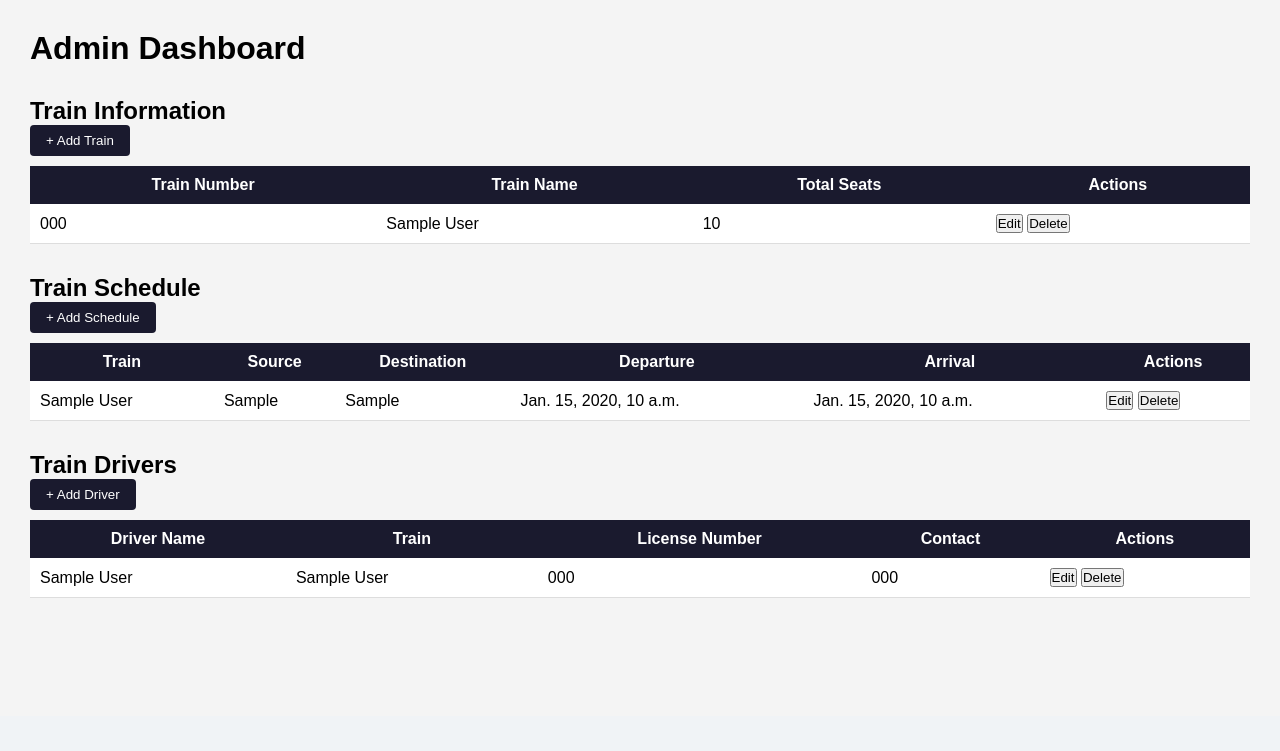
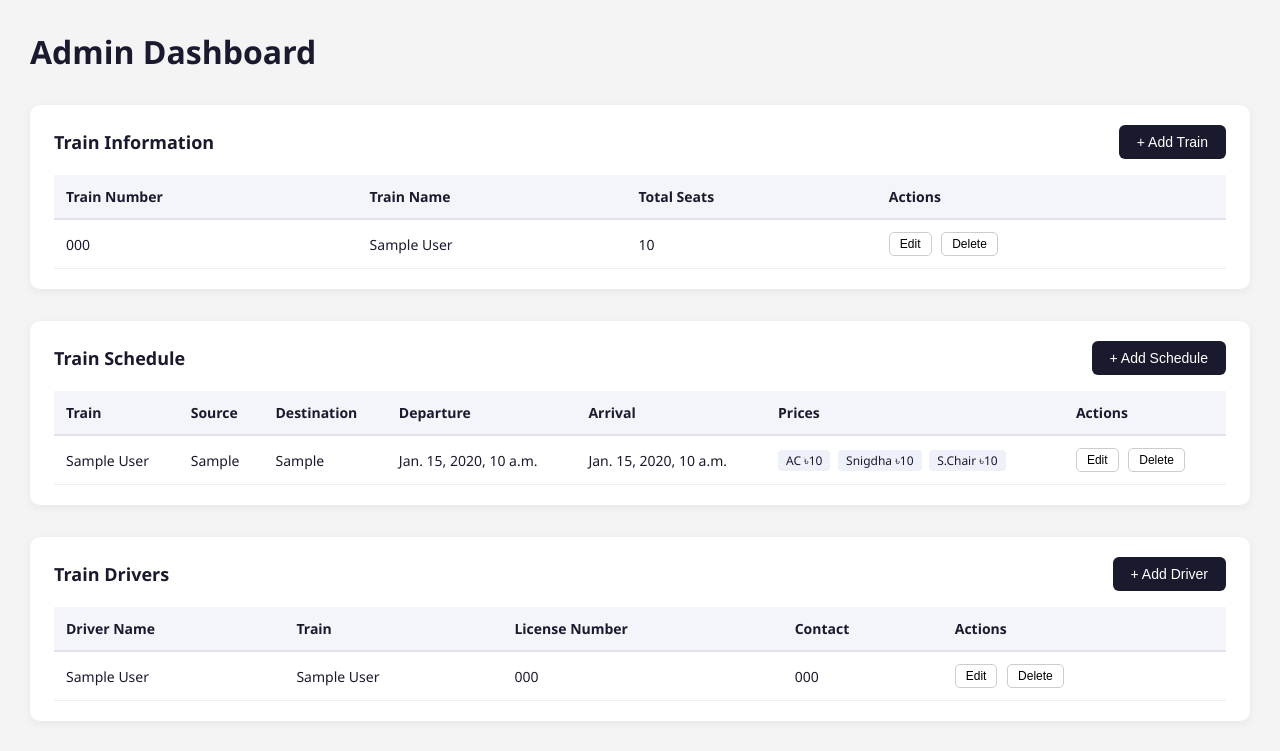
Before and after one commit to simanto-saha/Railway_Ticket, a Django app: page /super-admin-dashboard/ in a window 1280 px wide. Shown: the part 84-835 px from the top of the page. Before the commit the page ends 682 px from the top, so only its background shows below. Run offline with Django 5.2, Linux system fonts and the light colour scheme; a user stored in the database is signed in; tables that the repository leaves empty hold one stand-in row (values such as "Sample post").

Commit message:
systme admin fix

```diff
--- a/Ticket/Railway_Admin/templates/Railway_Admin/admin_dashboard.html
+++ b/Ticket/Railway_Admin/templates/Railway_Admin/admin_dashboard.html
@@ -1,84 +1,114 @@
 {% extends 'Railway_Admin/superuser_base.html' %}
 {% block content %}
+<style>
+    .dash-wrap { font-family: 'Segoe UI', sans-serif; color: #1a1a2e; }
+    .dash-section { margin-top: 32px; background: #fff; border-radius: 10px; padding: 20px 24px; box-shadow: 0 2px 10px rgba(0,0,0,0.06); }
+    .dash-section h2 { margin: 0 0 16px; font-size: 18px; display:flex; align-items:center; justify-content:space-between; }
+    .btn-primary { background: #1a1a2e; color:#fff; padding:9px 18px; border:none; border-radius:6px; cursor:pointer; font-size:14px; transition: background .2s; }
+    .btn-primary:hover { background:#33334d; }
+    .data-table { width:100%; border-collapse:collapse; margin-top:14px; font-size:14px; }
+    .data-table th { background:#f4f5fa; color:#1a1a2e; text-align:left; padding:12px; font-weight:600; border-bottom:2px solid #e2e2ea; }
+    .data-table td { padding:12px; border-bottom:1px solid #eee; }
+    .data-table tr:hover td { background:#fafafe; }
+    .row-actions button { background:none; border:1px solid #ccc; border-radius:5px; padding:4px 10px; margin-right:6px; cursor:pointer; font-size:12px; }
+    .row-actions button:hover { border-color:#1a1a2e; }
+    .empty-row td { text-align:center; color:#888; padding:16px; }
+    .price-badge { display:inline-block; background:#eef0fa; color:#1a1a2e; padding:2px 8px; border-radius:4px; font-size:12px; margin-right:4px; }
+
+    .modal-overlay { display:none; position:fixed; inset:0; background:rgba(0,0,0,0.45); align-items:center; justify-content:center; z-index:999; }
+    .modal-overlay.active { display:flex; }
+    .modal-box { background:#fff; border-radius:10px; padding:24px 28px; width:400px; max-width:90%; position:relative; max-height:90vh; overflow-y:auto; }
+    .modal-box h2 { margin-top:0; }
+    .modal-box input, .modal-box select { width:100%; padding:10px; margin-bottom:12px; border:1px solid #ddd; border-radius:6px; font-size:14px; box-sizing:border-box; }
+    .modal-box label { font-size:12px; color:#666; }
+    .close-btn { position:absolute; top:14px; right:16px; background:none; border:none; font-size:20px; cursor:pointer; color:#888; }
+    .submit-btn { width:100%; background:#1a1a2e; color:#fff; padding:11px; border:none; border-radius:6px; cursor:pointer; font-size:14px; margin-top:4px; }
+    .submit-btn:hover { background:#33334d; }
+    .error-text { color:#c0392b; font-size:13px; margin-bottom:10px; }
+    .price-row { display:flex; gap:8px; }
+    .price-row input { width:33%; }
+</style>
+
+<div class="dash-wrap">
 <h1>Admin Dashboard</h1>
 
 <!-- Train Information -->
-<h2 style="margin-top:30px;">Train Information</h2>
-<button onclick="openCreateTrain()" style="background:#1a1a2e; color:#fff; padding:8px 16px; border:none; border-radius:4px; cursor:pointer;">+ Add Train</button>
-<table style="width:100%; margin-top:10px; border-collapse:collapse; background:#fff;">
-    <tr style="background:#1a1a2e; color:#fff;">
-        <th style="padding:10px;">Train Number</th>
-        <th style="padding:10px;">Train Name</th>
-        <th style="padding:10px;">Total Seats</th>
-        <th style="padding:10px;">Actions</th>
-    </tr>
+<div class="dash-section">
+    <h2>Train Information <button class="btn-primary" onclick="openCreateTrain()">+ Add Train</button></h2>
+    <table class="data-table">
+        <tr><th>Train Number</th><th>Train Name</th><th>Total Seats</th><th>Actions</th></tr>
         <tbody id="trainTableBody">
         {% for train in trains %}
-    <tr id="train-row-{{ train.pk }}" style="border-bottom:1px solid #ddd;">
-        <td style="padding:10px;">{{ train.train_number }}</td>
-        <td style="padding:10px;">{{ train.train_name }}</td>
-        <td style="padding:10px;">{{ train.total_seats }}</td>
-        <td style="padding:10px;"><button type="button" onclick="editTrain({{ train.pk }})">Edit</button> <button type="button" onclick="deleteRow('/super-admin/train/{{ train.pk }}/delete/', 'train-row-{{ train.pk }}')">Delete</button></td>
+        <tr id="train-row-{{ train.pk }}">
+            <td>{{ train.train_number }}</td>
+            <td>{{ train.train_name }}</td>
+            <td>{{ train.total_seats }}</td>
+            <td class="row-actions">
+                <button type="button" onclick="editTrain({{ train.pk }})">Edit</button>
+                <button type="button" onclick="deleteRow('/super-admin/train/{{ train.pk }}/delete/', 'train-row-{{ train.pk }}')">Delete</button>
+            </td>
         </tr>
         {% empty %}
-    <tr id="no-trains-row"><td colspan="4" style="padding:10px;">Kono train nai.</td></tr>
+        <tr id="no-trains-row" class="empty-row"><td colspan="4">Kono train nai.</td></tr>
         {% endfor %}
         </tbody>
     </table>
+</div>
 
 <!-- Train Schedule -->
-<h2 style="margin-top:30px;">Train Schedule</h2>
-<button onclick="openCreateSchedule()" style="background:#1a1a2e; color:#fff; padding:8px 16px; border:none; border-radius:4px; cursor:pointer;">+ Add Schedule</button>
-<table style="width:100%; margin-top:10px; border-collapse:collapse; background:#fff;">
-    <tr style="background:#1a1a2e; color:#fff;">
-        <th style="padding:10px;">Train</th>
-        <th style="padding:10px;">Source</th>
-        <th style="padding:10px;">Destination</th>
-        <th style="padding:10px;">Departure</th>
-        <th style="padding:10px;">Arrival</th>
-        <th style="padding:10px;">Actions</th>
-    </tr>
+<div class="dash-section">
+    <h2>Train Schedule <button class="btn-primary" onclick="openCreateSchedule()">+ Add Schedule</button></h2>
+    <table class="data-table">
+        <tr><th>Train</th><th>Source</th><th>Destination</th><th>Departure</th><th>Arrival</th><th>Prices</th><th>Actions</th></tr>
         <tbody>
         {% for s in schedules %}
-    <tr id="schedule-row-{{ s.pk }}" style="border-bottom:1px solid #ddd;">
-        <td style="padding:10px;">{{ s.train.train_name }}</td>
-        <td style="padding:10px;">{{ s.source_station }}</td>
-        <td style="padding:10px;">{{ s.destination_station }}</td>
-        <td style="padding:10px;">{{ s.departure_time }}</td>
-        <td style="padding:10px;">{{ s.arrival_time }}</td>
-        <td style="padding:10px;"><button type="button" onclick="editSchedule({{ s.pk }})">Edit</button> <button type="button" onclick="deleteRow('/super-admin/schedule/{{ s.pk }}/delete/', 'schedule-row-{{ s.pk }}')">Delete</button></td>
+        <tr id="schedule-row-{{ s.pk }}">
+            <td>{{ s.train.train_name }}</td>
+            <td>{{ s.source_station }}</td>
+            <td>{{ s.destination_station }}</td>
+            <td>{{ s.departure_time }}</td>
+            <td>{{ s.arrival_time }}</td>
+            <td>
+                <span class="price-badge">AC ৳{{ s.ac_ticket_price|default:"-" }}</span>
+                <span class="price-badge">Snigdha ৳{{ s.singdha_ticket_price|default:"-" }}</span>
+                <span class="price-badge">S.Chair ৳{{ s.s_chair_ticket_price|default:"-" }}</span>
+            </td>
+            <td class="row-actions">
+                <button type="button" onclick="editSchedule({{ s.pk }})">Edit</button>
+                <button type="button" onclick="deleteRow('/super-admin/schedule/{{ s.pk }}/delete/', 'schedule-row-{{ s.pk }}')">Delete</button>
+            </td>
         </tr>
         {% empty %}
-    <tr><td colspan="6" style="padding:10px;">Kono schedule nai.</td></tr>
+        <tr class="empty-row"><td colspan="7">Kono schedule nai.</td></tr>
         {% endfor %}
         </tbody>
     </table>
+</div>
 
-<!-- Train Driver -->
-<h2 style="margin-top:30px;">Train Drivers</h2>
-<button onclick="openCreateDriver()" style="background:#1a1a2e; color:#fff; padding:8px 16px; border:none; border-radius:4px; cursor:pointer;">+ Add Driver</button>
-<table style="width:100%; margin-top:10px; border-collapse:collapse; background:#fff;">
-    <tr style="background:#1a1a2e; color:#fff;">
-        <th style="padding:10px;">Driver Name</th>
-        <th style="padding:10px;">Train</th>
-        <th style="padding:10px;">License Number</th>
-        <th style="padding:10px;">Contact</th>
-        <th style="padding:10px;">Actions</th>
-    </tr>
+<!-- Train Drivers -->
+<div class="dash-section">
+    <h2>Train Drivers <button class="btn-primary" onclick="openCreateDriver()">+ Add Driver</button></h2>
+    <table class="data-table">
+        <tr><th>Driver Name</th><th>Train</th><th>License Number</th><th>Contact</th><th>Actions</th></tr>
         <tbody>
         {% for d in drivers %}
-    <tr id="driver-row-{{ d.pk }}" style="border-bottom:1px solid #ddd;">
-        <td style="padding:10px;">{{ d.driver_name }}</td>
-        <td style="padding:10px;">{{ d.train.train_name }}</td>
-        <td style="padding:10px;">{{ d.license_number }}</td>
-        <td style="padding:10px;">{{ d.contact_number }}</td>
-        <td style="padding:10px;"><button type="button" onclick="editDriver({{ d.pk }})">Edit</button> <button type="button" onclick="deleteRow('{% url 'driver_delete' d.pk %}', 'driver-row-{{ d.pk }}')">Delete</button></td>
+        <tr id="driver-row-{{ d.pk }}">
+            <td>{{ d.driver_name }}</td>
+            <td>{{ d.train.train_name }}</td>
+            <td>{{ d.license_number }}</td>
+            <td>{{ d.contact_number }}</td>
+            <td class="row-actions">
+                <button type="button" onclick="editDriver({{ d.pk }})">Edit</button>
+                <button type="button" onclick="deleteRow('{% url 'driver_delete' d.pk %}', 'driver-row-{{ d.pk }}')">Delete</button>
+            </td>
         </tr>
         {% empty %}
-    <tr><td colspan="5" style="padding:10px;">Kono driver nai.</td></tr>
+        <tr class="empty-row"><td colspan="5">Kono driver nai.</td></tr>
         {% endfor %}
         </tbody>
     </table>
+</div>
+</div>
 
 <!-- Train Modal -->
 <div class="modal-overlay" id="trainModal">
@@ -104,7 +134,7 @@
         <div class="error-text" id="scheduleError" style="display:none;"></div>
         <form id="scheduleForm" onsubmit="submitForm(event, this.dataset.url || '{% url 'schedule_create' %}', 'scheduleError', 'scheduleModal', reloadDashboard)">
             {% csrf_token %}
-            <select name="train" required style="width:100%; padding:10px; margin-bottom:12px;">
+            <select name="train" required>
                 <option value="">-- Select Train --</option>
                 {% for train in trains %}
                 <option value="{{ train.pk }}">{{ train.train_name }}</option>
@@ -112,10 +142,16 @@
             </select>
             <input type="text" name="source_station" placeholder="Source Station" required>
             <input type="text" name="destination_station" placeholder="Destination Station" required>
-            <label style="font-size:12px;">Departure Time</label>
+            <label>Departure Time</label>
             <input type="datetime-local" name="departure_time" required>
-            <label style="font-size:12px;">Arrival Time</label>
+            <label>Arrival Time</label>
             <input type="datetime-local" name="arrival_time" required>
+            <label>Ticket Prices (৳)</label>
+            <div class="price-row">
+                <input type="number" name="ac_ticket_price" placeholder="AC">
+                <input type="number" name="singdha_ticket_price" placeholder="Snigdha">
+                <input type="number" name="s_chair_ticket_price" placeholder="S. Chair">
+            </div>
             <button type="submit" class="submit-btn">Save</button>
         </form>
     </div>
@@ -129,7 +165,7 @@
         <div class="error-text" id="driverError" style="display:none;"></div>
         <form id="driverForm" onsubmit="submitForm(event, this.dataset.url || '{% url 'driver_create' %}', 'driverError', 'driverModal', reloadDashboard)">
             {% csrf_token %}
-            <select name="train" required style="width:100%; padding:10px; margin-bottom:12px;">
+            <select name="train" required>
                 <option value="">-- Select Train --</option>
                 {% for train in trains %}
                 <option value="{{ train.pk }}">{{ train.train_name }}</option>
@@ -152,7 +188,6 @@ function submitForm(e, url, errorId, modalId, onSuccess) {
     const form = e.target;
     const formData = new FormData(form);
     const errorBox = document.getElementById(errorId);
-
     errorBox.style.display = 'none';
     fetch(url, { method: 'POST', body: formData, headers: { 'X-Requested-With': 'XMLHttpRequest' } })
         .then(res => res.json().then(data => ({ ok: res.ok, data })))
@@ -176,15 +211,13 @@ function addTrainRow(data) {
     document.getElementById('no-trains-row')?.remove();
     const row = document.createElement('tr');
     row.id = `train-row-${data.id}`;
-    row.style.borderBottom = '1px solid #ddd';
     [data.train_number, data.train_name, data.total_seats].forEach(value => {
         const cell = document.createElement('td');
-        cell.style.padding = '10px';
         cell.textContent = value;
         row.appendChild(cell);
     });
     const actions = document.createElement('td');
-    actions.style.padding = '10px';
+    actions.className = 'row-actions';
     actions.innerHTML = `<button type="button" onclick="editTrain(${data.id})">Edit</button> <button type="button" onclick="deleteRow('/super-admin/train/${data.id}/delete/', 'train-row-${data.id}')">Delete</button>`;
     row.appendChild(actions);
     document.getElementById('trainTableBody').appendChild(row);
@@ -210,6 +243,9 @@ function editSchedule(pk) {
         form.elements.destination_station.value = data.destination_station;
         form.elements.departure_time.value = data.departure_time;
         form.elements.arrival_time.value = data.arrival_time;
+        form.elements.ac_ticket_price.value = data.ac_ticket_price ?? '';
+        form.elements.singdha_ticket_price.value = data.singdha_ticket_price ?? '';
+        form.elements.s_chair_ticket_price.value = data.s_chair_ticket_price ?? '';
         form.dataset.url = `/super-admin/schedule/${pk}/edit/`;
         document.getElementById('scheduleModalTitle').textContent = 'Edit Schedule';
         openModal('scheduleModal');
@@ -243,5 +279,32 @@ function deleteRow(url, rowId) {
         })
         .catch(() => alert('Request failed. Please try again.'));
 }
+
+function openCreateTrain() {
+    const form = document.getElementById('trainForm');
+    form.reset();
+    delete form.dataset.url;
+    document.getElementById('trainModalTitle').textContent = 'Add Train';
+    document.getElementById('trainError').style.display = 'none';
+    openModal('trainModal');
+}
+
+function openCreateSchedule() {
+    const form = document.getElementById('scheduleForm');
+    form.reset();
+    delete form.dataset.url;
+    document.getElementById('scheduleModalTitle').textContent = 'Add Schedule';
+    document.getElementById('scheduleError').style.display = 'none';
+    openModal('scheduleModal');
+}
+
+function openCreateDriver() {
+    const form = document.getElementById('driverForm');
+    form.reset();
+    delete form.dataset.url;
+    document.getElementById('driverModalTitle').textContent = 'Add Driver';
+    document.getElementById('driverError').style.display = 'none';
+    openModal('driverModal');
+}
 </script>
 {% endblock %}
--- a/Ticket/Railway_Admin/urls.py
+++ b/Ticket/Railway_Admin/urls.py
@@ -28,6 +28,7 @@ urlpatterns = [
     path('super-admin/profile/edit/', views.admin_profile_edit, name='admin_profile_edit'),
     path('super-admin/profile/password-change/', views.admin_password_change, name='admin_password_change'),
     path('super-admin/ticket/create/', views.admin_profile_update, name='admin_profile_update'),
+    path('super-admin/schedule/<int:pk>/delete/', views.schedule_delete, name='schedule_delete'),
 
     path('super-admin-login/', views.superuser_login, name='superuser_login'),
     path('superuser-logout/', views.superuser_logout, name='superuser_logout'),
--- a/Ticket/Railway_Admin/views.py
+++ b/Ticket/Railway_Admin/views.py
@@ -287,12 +287,19 @@ def schedule_create(request):
         if timezone.is_naive(arrival_time):
             arrival_time = timezone.make_aware(arrival_time)
 
+        def parse_price(field):
+            val = request.POST.get(field, '').strip()
+            return int(val) if val else None
+
         TrainSchedule.objects.create(
             train_id=request.POST.get('train'),
             departure_time=departure_time,
             arrival_time=arrival_time,
             source_station=request.POST.get('source_station'),
             destination_station=request.POST.get('destination_station'),
+            ac_ticket_price=parse_price('ac_ticket_price'),
+            singdha_ticket_price=parse_price('singdha_ticket_price'),
+            s_chair_ticket_price=parse_price('s_chair_ticket_price'),
         )
         return JsonResponse({'success': True})
 
```
Lines whose indentation alone changed are shown as unchanged.
